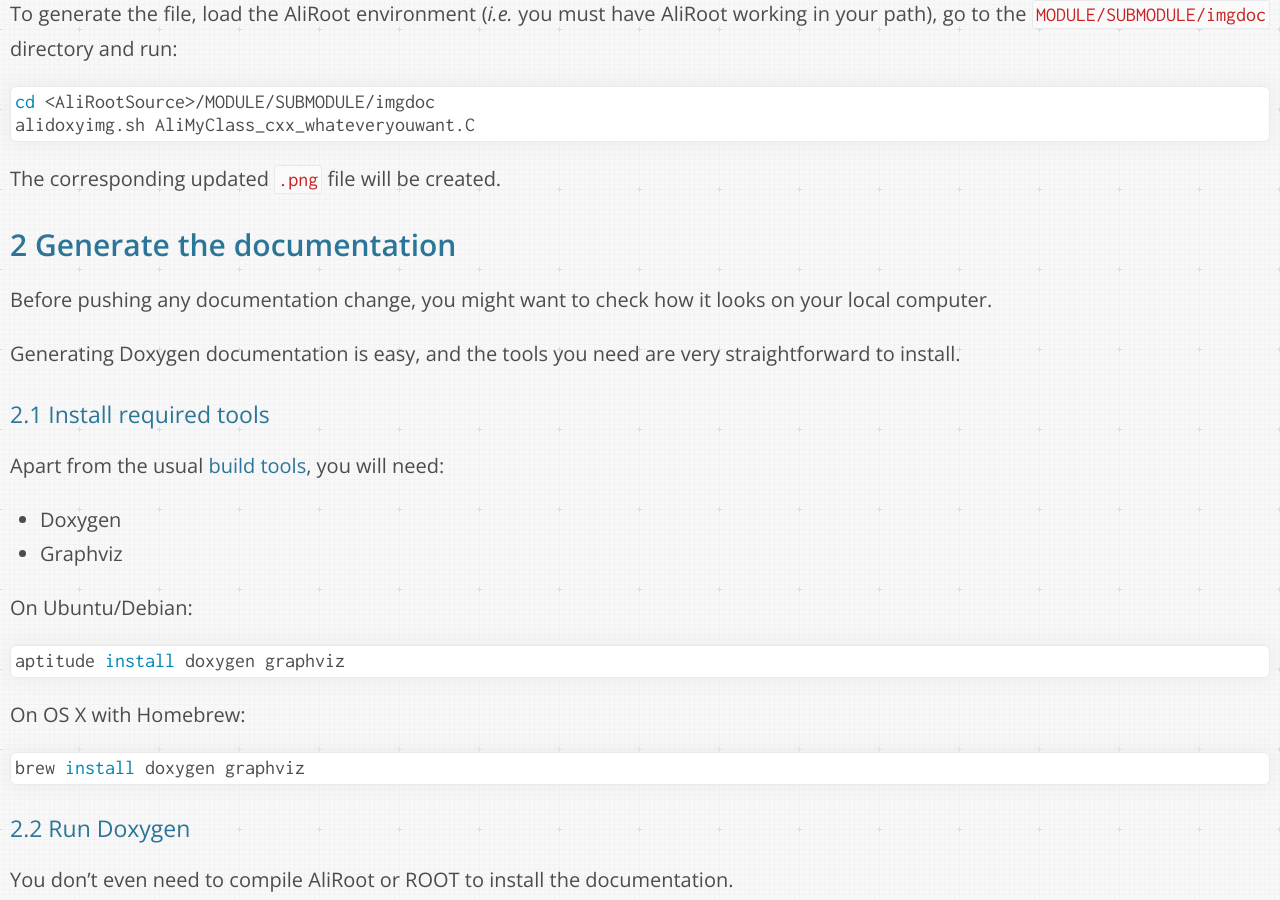
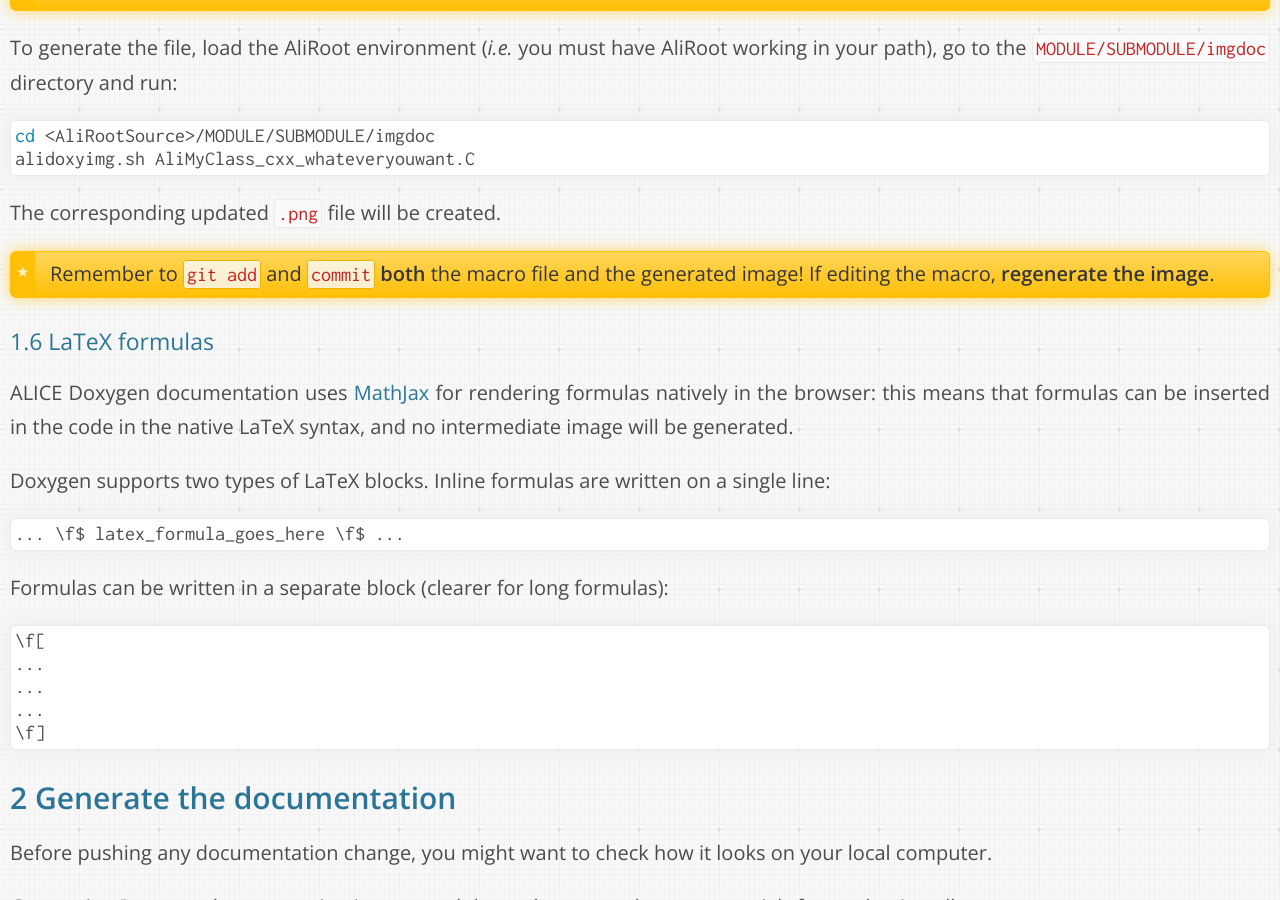
Before and after one commit to dberzano/dberzano.github.io, a Jekyll site: the page built from alice/doxygen/index.md, in a window 1280 px wide and 900 px high, scrolled down 6131 px. Built offline with Jekyll 4.4.1, drawn with Linux system fonts in a browser that asks for light colours; Markdown is read by kramdown in place of the engine named in the settings.

Commit message:
AliDoxy: LaTeX formulas

````diff
--- a/alice/doxygen/index.md
+++ b/alice/doxygen/index.md
@@ -283,6 +283,35 @@
 
 The corresponding updated `.png` file will be created.
 
+> Remember to `git add` and `commit` **both** the macro file and the generated
+> image! If editing the macro, **regenerate the image**.
+
+
+### LaTeX formulas
+
+ALICE Doxygen documentation uses [MathJax](http://www.mathjax.org/) for
+rendering formulas natively in the browser: this means that formulas can be
+inserted in the code in the native LaTeX syntax, and no intermediate image will
+be generated.
+
+Doxygen supports two types of LaTeX blocks. Inline formulas are written on a
+single line:
+
+```
+... \f$ latex_formula_goes_here \f$ ...
+```
+
+Formulas can be written in a separate block (clearer for long formulas):
+
+```
+\f[
+...
+...
+...
+\f]
+```
+
+
 
 ## Generate the documentation
 
````
